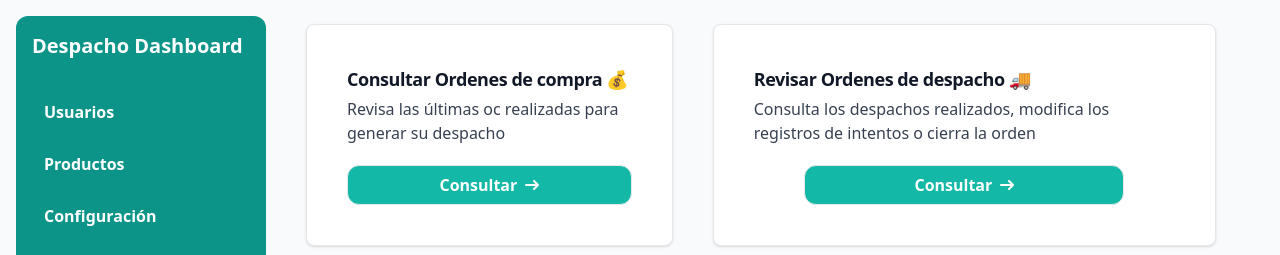
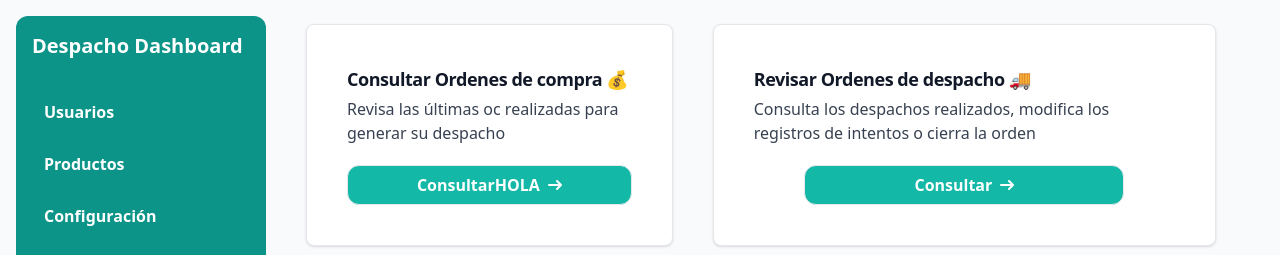
Before and after one commit to EliasLeonAlfaro/InnovaTech, a React (Vite) app in the folder front_despacho/: page / in a window 1280 px wide. Shown: the top 255 px of the page. Built offline with nearby package versions, Linux system fonts and the light colour scheme.

Commit message:
fix: corregir FRONT

```diff
--- a/front_despacho/src/componentes/CrudAdmin/PruebaCards.jsx
+++ b/front_despacho/src/componentes/CrudAdmin/PruebaCards.jsx
@@ -13,7 +13,7 @@ export const PruebaCards = () => {
         <CardComponent
           title="Consultar Ordenes de compra 💰"
           description="Revisa las últimas oc realizadas para generar su despacho"
-          buttonText="Consultar"
+          buttonText="ConsultarHOLA"
           onClick={() => {
             setTablaCompras(true);
             setTablaOrdenes(false);
```
